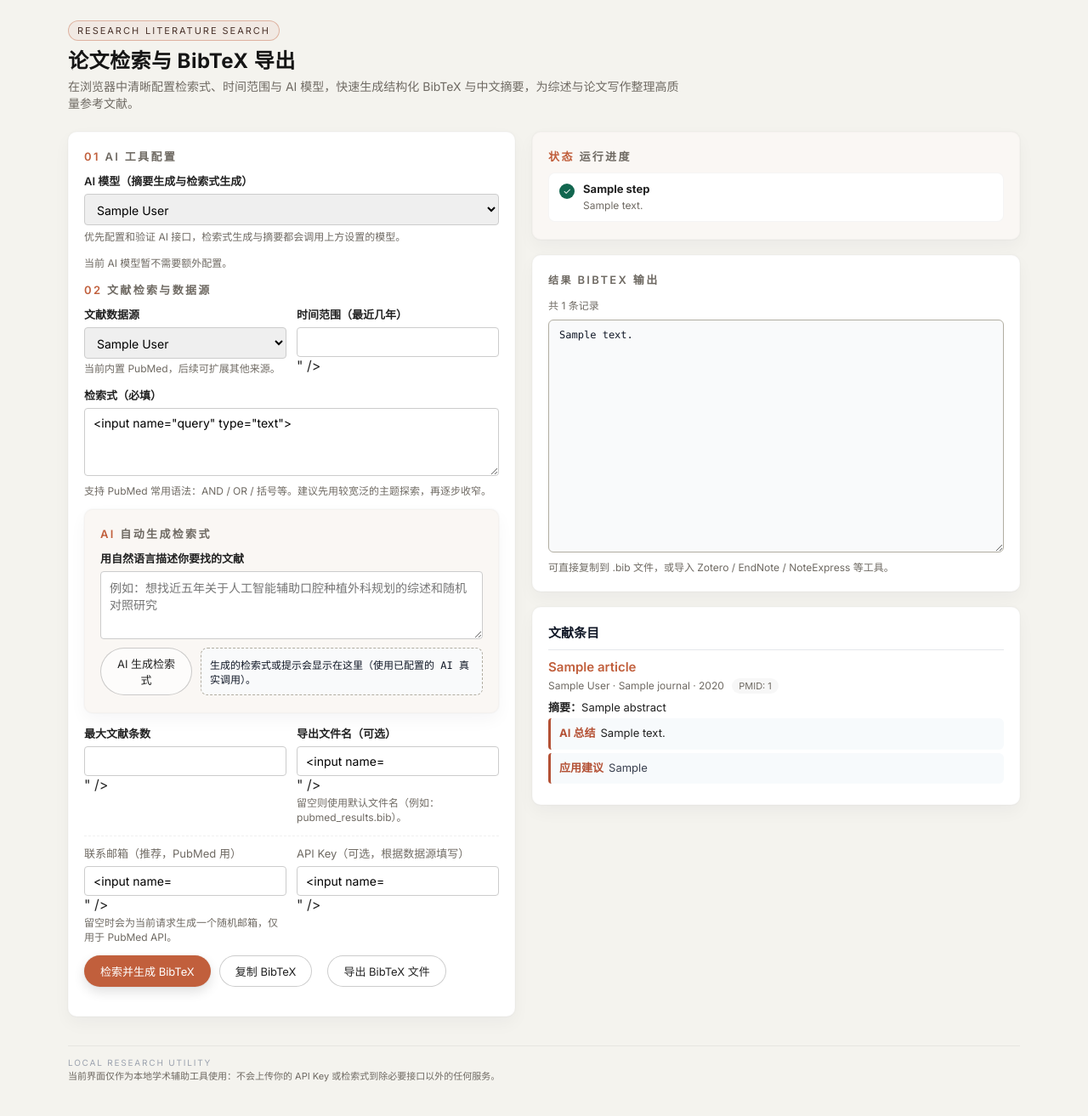
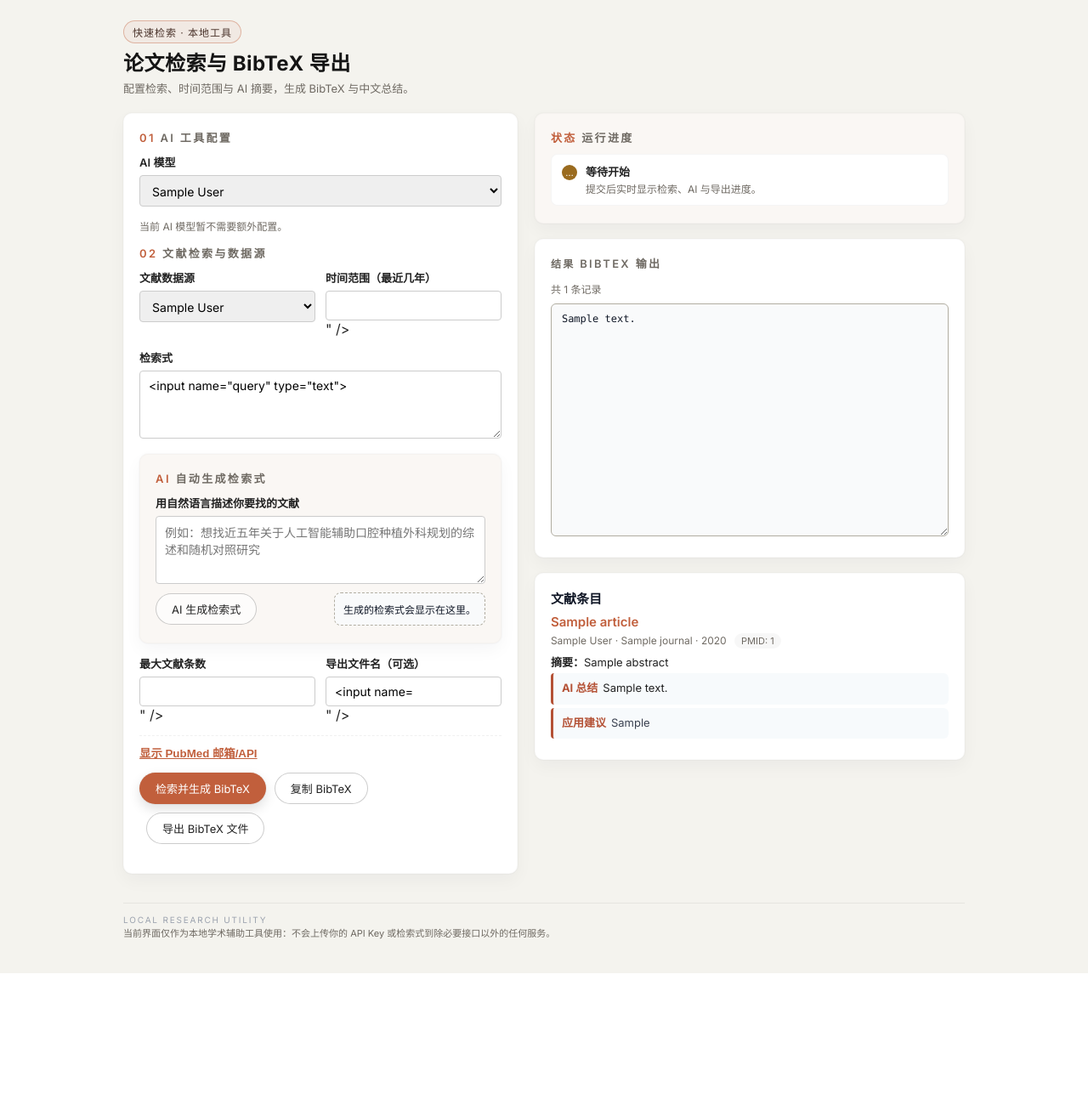
Before and after one commit to HOUHANLIN/Paper-Serch, a Python web app: template templates/index.html in a window 1280 px wide. Shown: the part 55-1368 px from the top of the page at 85% size. After the commit the page ends 1200 px from the top, so only its background shows below. Run offline with Jinja, Linux system fonts and the light colour scheme; the template is opened without the code that fills it: most values are stand-ins (such as "Sample title", 1, 10 or a date in 2020); form fields are guessed from the names that the template uses.

Commit message:
Fix search stream source argument

```diff
--- a/static/css/main.css
+++ b/static/css/main.css
@@ -125,16 +125,15 @@
   border-radius: 999px;
   background: rgba(193, 95, 60, 0.06);
   border: 1px solid rgba(193, 95, 60, 0.4);
-  font-size: 11px;
-  text-transform: uppercase;
-  letter-spacing: 0.18em;
+  font-size: 12px;
+  letter-spacing: 0.08em;
   color: #4a332b;
 }
 
 .subtitle {
   color: var(--np-text-muted);
-  font-size: 14px;
-  margin-bottom: 24px;
+  font-size: 13px;
+  margin-bottom: 20px;
   max-width: 720px;
 }
 
@@ -258,6 +257,27 @@
   opacity: 0.55;
   cursor: default;
   box-shadow: none;
+}
+
+.link-button {
+  background: transparent;
+  border: none;
+  color: var(--np-deep-blue);
+  font-weight: 600;
+  cursor: pointer;
+  padding: 0;
+  text-decoration: underline;
+}
+
+.contact-advanced {
+  display: grid;
+  grid-template-columns: repeat(auto-fit, minmax(220px, 1fr));
+  gap: 12px;
+  width: 100%;
+}
+
+.form-actions {
+  flex-wrap: wrap;
 }
 
 .export-btn {
@@ -491,6 +511,7 @@
   gap: 10px;
   align-items: center;
   margin-top: 6px;
+  justify-content: space-between;
 }
 
 .generator-output {
@@ -501,6 +522,26 @@
   padding: 10px;
   font-size: 12px;
   color: #111827;
+}
+
+.generator-preview {
+  background: #fff;
+  border-radius: 6px;
+  padding: 10px;
+  font-size: 13px;
+  color: #2c2c2c;
+  margin: 8px 0 4px;
+  border: 1px solid #e1ded6;
+  white-space: pre-wrap;
+}
+
+.generator-preview-actions {
+  display: flex;
+  justify-content: flex-end;
+}
+
+.generator-preview-actions .btn-apply {
+  padding: 8px 12px;
 }
 
 .tutorial-body {
--- a/static/js/main.js
+++ b/static/js/main.js
@@ -20,8 +20,22 @@
   }
 }
 
+function showError(message) {
+  const errorBox = document.getElementById('error-box');
+  if (!errorBox) return;
+  if (message) {
+    errorBox.textContent = message;
+    errorBox.style.display = 'block';
+  } else {
+    errorBox.textContent = '';
+    errorBox.style.display = 'none';
+  }
+}
+
 function applySourceDefaults() {
-  const source = document.getElementById('source').value;
+  const sourceSelect = document.getElementById('source');
+  if (!sourceSelect) return;
+  const source = sourceSelect.value;
   const defaults = (window.sourceDefaults && window.sourceDefaults[source]) || {};
   const yearsInput = document.getElementById('years');
   const maxResultsInput = document.getElementById('max_results');
@@ -106,12 +120,78 @@
   }
 }
 
+function createStatusItem(entry) {
+  const li = document.createElement('li');
+  li.className = 'status-item';
+  const icon = document.createElement('span');
+  icon.className = `status-icon ${entry.status || 'pending'}`;
+  if (entry.status === 'success') icon.textContent = '✓';
+  else if (entry.status === 'error') icon.textContent = '!';
+  else icon.textContent = '…';
+  const text = document.createElement('div');
+  text.className = 'status-text';
+  const strong = document.createElement('strong');
+  strong.textContent = entry.step || '';
+  const span = document.createElement('span');
+  span.textContent = entry.detail || '';
+  text.appendChild(strong);
+  text.appendChild(span);
+  li.appendChild(icon);
+  li.appendChild(text);
+  return li;
+}
+
+function resetStatusList() {
+  const list = document.getElementById('status-list');
+  if (!list) return;
+  list.innerHTML = '';
+  const placeholder = document.createElement('li');
+  placeholder.className = 'status-item';
+  placeholder.id = 'status-placeholder';
+  const icon = document.createElement('span');
+  icon.className = 'status-icon pending';
+  icon.textContent = '…';
+  const text = document.createElement('div');
+  text.className = 'status-text';
+  const strong = document.createElement('strong');
+  strong.textContent = '等待开始';
+  const span = document.createElement('span');
+  span.textContent = '提交后实时显示进度。';
+  text.appendChild(strong);
+  text.appendChild(span);
+  placeholder.appendChild(icon);
+  placeholder.appendChild(text);
+  list.appendChild(placeholder);
+}
+
+function appendStatus(entry) {
+  const list = document.getElementById('status-list');
+  if (!list) return;
+  if (list.children.length && list.children[0].id === 'status-placeholder') {
+    list.innerHTML = '';
+  }
+  list.appendChild(createStatusItem(entry));
+}
+
+function renderInitialStatus() {
+  const initial = window.initialStatusLog || [];
+  const list = document.getElementById('status-list');
+  if (!list) return;
+  if (!initial.length) return;
+  list.innerHTML = '';
+  initial.forEach((item) => list.appendChild(createStatusItem(item)));
+}
+
+let generatedQuery = '';
+
 async function generateQuery() {
   const intentInput = document.getElementById('intent');
-  const outputBox = document.getElementById('generator-output');
+  const messageBox = document.getElementById('generator-message');
+  const previewBox = document.getElementById('generator-preview');
+  const actions = document.getElementById('generator-preview-actions');
   const button = document.getElementById('btn-generate-query');
   if (!intentInput || !intentInput.value.trim()) {
-    outputBox.textContent = '请先输入你要检索的自然语言需求。';
+    if (messageBox) messageBox.textContent = '请先输入你要检索的自然语言需求。';
     return;
   }
   if (button) {
@@ -138,24 +218,181 @@
       body: JSON.stringify(body),
     });
     const data = await resp.json();
-    if (outputBox) {
-      outputBox.textContent = data.message || '';
+    generatedQuery = data.query || '';
+    if (messageBox) messageBox.textContent = data.message || '已生成预览。';
+    if (previewBox) {
+      previewBox.textContent = generatedQuery || '未生成检索式，请检查配置。';
+      previewBox.style.display = generatedQuery ? 'block' : 'none';
     }
-    if (data.query) {
-      const queryInput = document.getElementById('query');
-      if (queryInput) {
-        queryInput.value = data.query;
-      }
+    if (actions) {
+      actions.style.display = generatedQuery ? 'flex' : 'none';
     }
   } catch (err) {
-    if (outputBox) {
-      outputBox.textContent = '生成失败，请稍后重试或检查网络配置。';
+    if (messageBox) {
+      messageBox.textContent = '生成失败，请稍后重试或检查网络配置。';
     }
     console.error(err);
   } finally {
     if (button) {
       button.disabled = false;
       button.textContent = 'AI 生成检索式';
+    }
+  }
+}
+
+function applyGeneratedQuery() {
+  if (!generatedQuery) return;
+  const queryInput = document.getElementById('query');
+  if (queryInput) {
+    queryInput.value = generatedQuery;
+    queryInput.focus();
+  }
+}
+
+function renderArticles(articles) {
+  const container = document.getElementById('article-container');
+  if (!container) return;
+  if (!articles || !articles.length) {
+    container.innerHTML = '<div class="hint">提交后将在此展示检索到的文献列表与 AI 总结。</div>';
+    return;
+  }
+  const fragments = articles.map((article) => {
+    const title = article.url
+      ? `<a href="${article.url}" target="_blank" rel="noreferrer">${article.title}</a>`
+      : article.title;
+    const pmid = article.pmid ? `<span class="badge">PMID: ${article.pmid}</span>` : '';
+    const abstractBlock = article.abstract
+      ? `<div class="article-abstract"><span class="article-label">摘要：</span>${article.abstract}</div>`
+      : '';
+    const summaryBlock = article.summary_zh
+      ? `<div class="article-summary"><span class="article-summary-label">AI 总结</span>${article.summary_zh}</div>`
+      : '';
+    const usageBlock = article.usage_zh
+      ? `<div class="article-summary article-usage"><span class="article-summary-label">应用建议</span>${article.usage_zh}</div>`
+      : '';
+    return `
+      <div class="article">
+        <div class="article-title">${title}</div>
+        <div class="article-meta">${article.authors} · ${article.journal} · ${article.year} ${pmid}</div>
+        ${abstractBlock}
+        ${summaryBlock}
+        ${usageBlock}
+      </div>
+    `;
+  });
+  container.innerHTML = fragments.join('');
+}
+
+function updateBibtexResult(bibtexText, count) {
+  const bibtexOutput = document.getElementById('bibtex-output');
+  const resultCount = document.getElementById('result-count');
+  const copyBtn = document.getElementById('copy-btn');
+  const exportBtn = document.querySelector('.export-btn');
+  const hidden = document.getElementById('bibtex-hidden');
+
+  if (bibtexOutput) {
+    bibtexOutput.value = bibtexText || '';
+  }
+  if (hidden) {
+    hidden.value = bibtexText || '';
+  }
+  if (resultCount) {
+    resultCount.textContent = `共 ${count || 0} 条记录`;
+  }
+  if (copyBtn) {
+    copyBtn.disabled = !bibtexText;
+  }
+  if (exportBtn) {
+    exportBtn.disabled = !bibtexText;
+  }
+}
+
+function parseSseChunk(chunk) {
+  const lines = chunk.split('\n');
+  let eventType = 'message';
+  let dataLine = '';
+  lines.forEach((line) => {
+    if (line.startsWith('event:')) {
+      eventType = line.replace('event:', '').trim();
+    } else if (line.startsWith('data:')) {
+      dataLine += line.replace('data:', '').trim();
+    }
+  });
+  let payload = {};
+  try {
+    payload = dataLine ? JSON.parse(dataLine) : {};
+  } catch (err) {
+    console.error('解析事件失败', err, chunk);
+  }
+  return { eventType, payload };
+}
+
+async function streamSearch(event) {
+  if (event) event.preventDefault();
+
+  const form = document.getElementById('search-form');
+  const submitBtn = document.getElementById('submit-btn');
+  if (!form) return;
+
+  resetStatusList();
+  showError('');
+  updateBibtexResult('', 0);
+  renderArticles([]);
+
+  if (submitBtn) {
+    submitBtn.disabled = true;
+    submitBtn.textContent = '运行中...';
+  }
+
+  const formData = new FormData(form);
+
+  try {
+    const resp = await fetch('/api/search_stream', {
+      method: 'POST',
+      body: formData,
+    });
+    if (!resp.ok || !resp.body) {
+      throw new Error('接口返回异常');
+    }
+    const reader = resp.body.getReader();
+    const decoder = new TextDecoder();
+    let buffer = '';
+    while (true) {
+      const { done, value } = await reader.read();
+      if (done) break;
+      buffer += decoder.decode(value, { stream: true });
+      const parts = buffer.split('\n\n');
+      buffer = parts.pop() || '';
+      parts.filter(Boolean).forEach((part) => {
+        const { eventType, payload } = parseSseChunk(part);
+        if (eventType === 'status' && payload.entry) {
+          appendStatus(payload.entry);
+        }
+        if (eventType === 'result') {
+          updateBibtexResult(payload.bibtex_text, payload.count);
+          renderArticles(payload.articles || []);
+        }
+        if (eventType === 'error' && payload.message) {
+          showError(payload.message);
+        }
+      });
+    }
+    if (buffer.trim()) {
+      const { eventType, payload } = parseSseChunk(buffer.trim());
+      if (eventType === 'status' && payload.entry) appendStatus(payload.entry);
+      if (eventType === 'error' && payload.message) showError(payload.message);
+      if (eventType === 'result') {
+        updateBibtexResult(payload.bibtex_text, payload.count);
+        renderArticles(payload.articles || []);
+      }
+    }
+  } catch (err) {
+    console.error(err);
+    showError('检索失败，请检查配置或网络。');
+  } finally {
+    if (submitBtn) {
+      submitBtn.disabled = false;
+      submitBtn.textContent = '检索并生成 BibTeX';
     }
   }
 }
@@ -176,11 +413,37 @@
       generateQuery();
     });
   }
+
+  const applyButton = document.getElementById('btn-apply-query');
+  if (applyButton) {
+    applyButton.addEventListener('click', applyGeneratedQuery);
+  }
+
+  const form = document.getElementById('search-form');
+  if (form) {
+    form.addEventListener('submit', (e) => {
+      if (e.submitter && e.submitter.classList.contains('export-btn')) {
+        return;
+      }
+      streamSearch(e);
+    });
+  }
+
+  const contactToggle = document.getElementById('toggle-contact');
+  const contactBlock = document.getElementById('contact-advanced');
+  if (contactToggle && contactBlock) {
+    contactToggle.addEventListener('click', () => {
+      const visible = contactBlock.style.display === 'block';
+      contactBlock.style.display = visible ? 'none' : 'block';
+      contactToggle.textContent = visible ? '显示 PubMed 邮箱/API' : '隐藏 PubMed 邮箱/API';
+    });
+  }
 }
 
 window.addEventListener('DOMContentLoaded', () => {
   applySourceDefaults();
   syncAiConfigState();
   wireHiddenBibtex();
+  renderInitialStatus();
   wireEvents();
 });
--- a/templates/index.html
+++ b/templates/index.html
@@ -27,14 +27,9 @@
 
       <main class="page">
         <div class="headline">
-          <div class="headline-pill">
-            <span>Research</span>
-            <span>Literature search</span>
-          </div>
+          <div class="headline-pill">快速检索 · 本地工具</div>
           <h1 class="headline-title">论文检索与 BibTeX 导出</h1>
-          <div class="subtitle">
-            在浏览器中清晰配置检索式、时间范围与 AI 模型，快速生成结构化 BibTeX 与中文摘要，为综述与论文写作整理高质量参考文献。
-          </div>
+          <div class="subtitle">配置检索、时间范围与 AI 摘要，生成 BibTeX 与中文总结。</div>
         </div>
 
         <div class="layout">
@@ -42,18 +37,15 @@
             <div class="card">
               <form method="post" id="search-form">
                 <div class="section-title"><span>01</span> AI 工具配置</div>
-                {% if error %}
-                <div class="error">{{ error }}</div>
-                {% endif %}
+                <div class="error" id="error-box" {% if not error %}style="display: none"{% endif %}>{{ error }}</div>
 
                 <div class="form-row">
-                  <label for="ai_provider">AI 模型（摘要生成与检索式生成）</label>
+                  <label for="ai_provider">AI 模型</label>
                   <select id="ai_provider" name="ai_provider">
                     {% for provider in ai_providers %}
                     <option value="{{ provider.name }}" {% if form.ai_provider == provider.name %}selected{% endif %}>{{ provider.display_name }}</option>
                     {% endfor %}
                   </select>
-                  <div class="hint">优先配置和验证 AI 接口，检索式生成与摘要都会调用上方设置的模型。</div>
                 </div>
 
                 <div class="form-row">
@@ -137,7 +129,6 @@
                       <option value="{{ source.name }}" {% if form.source == source.name %}selected{% endif %}>{{ source.display_name }}</option>
                       {% endfor %}
                     </select>
-                    <div class="hint hint-compact">当前内置 PubMed，后续可扩展其他来源。</div>
                   </div>
                   <div>
                     <label for="years">时间范围（最近几年）</label>
@@ -146,13 +137,12 @@
                 </div>
 
                 <div class="form-row">
-                  <label for="query">检索式（必填）</label>
+                  <label for="query">检索式</label>
                   <textarea
                     id="query"
                     name="query"
                     placeholder="例如：&quot;artificial intelligence&quot; AND (&quot;dental implants&quot; OR &quot;implant dentistry&quot; OR &quot;oral implantology&quot;)"
                   >{{ form.query }}</textarea>
-                  <div class="hint">支持 PubMed 常用语法：AND / OR / 括号等。建议先用较宽泛的主题探索，再逐步收窄。</div>
                 </div>
 
                 <div class="card card-soft" style="margin-bottom: 14px">
@@ -165,7 +155,13 @@
                   ></textarea>
                   <div class="generator-actions">
                     <button class="btn btn-secondary" id="btn-generate-query">AI 生成检索式</button>
-                    <div id="generator-output" class="generator-output">生成的检索式或提示会显示在这里（使用已配置的 AI 真实调用）。</div>
+                    <div id="generator-output" class="generator-output">
+                      <div class="generator-message" id="generator-message">生成的检索式会显示在这里。</div>
+                      <pre class="generator-preview" id="generator-preview" style="display: none"></pre>
+                      <div class="generator-preview-actions" id="generator-preview-actions" style="display: none">
+                        <button class="btn btn-primary btn-apply" id="btn-apply-query" type="button">应用到检索式</button>
+                      </div>
+                    </div>
                   </div>
                 </div>
 
@@ -177,26 +173,27 @@
                   <div>
                     <label for="output">导出文件名（可选）</label>
                     <input id="output" name="output" type="text" value="{{ form.output }}" />
-                    <div class="hint hint-compact">留空则使用默认文件名（例如：pubmed_results.bib）。</div>
                   </div>
                 </div>
 
                 <div class="form-row form-row-inline form-row-optional">
+                  <button class="link-button" id="toggle-contact" type="button">显示 PubMed 邮箱/API</button>
+                  <div id="contact-advanced" class="contact-advanced" style="display: none">
                     <div>
-                    <label for="email" class="optional-label">联系邮箱（推荐，PubMed 用）</label>
-                    <input id="email" name="email" type="text" placeholder="用于 NCBI E-utilities 合规使用" value="{{ form.email }}" />
-                    <div class="hint hint-compact">留空时会为当前请求生成一个随机邮箱，仅用于 PubMed API。</div>
+                      <label for="email" class="optional-label">联系邮箱（可选）</label>
+                      <input id="email" name="email" type="text" placeholder="用于 PubMed 合规" value="{{ form.email }}" />
                     </div>
                     <div>
-                    <label for="api_key" class="optional-label">API Key（可选，根据数据源填写）</label>
-                    <input id="api_key" name="api_key" type="text" placeholder="可选：例如 PubMed 的 NCBI API Key" value="{{ form.api_key }}" />
+                      <label for="api_key" class="optional-label">API Key（可选）</label>
+                      <input id="api_key" name="api_key" type="text" placeholder="NCBI API Key" value="{{ form.api_key }}" />
+                    </div>
                   </div>
                 </div>
 
                 <textarea id="bibtex-hidden" name="bibtex_text" style="display: none">{{ bibtex_text }}</textarea>
 
-                <div class="form-row" style="display: flex; gap: 10px; align-items: center">
-                  <button class="btn btn-primary" type="submit">检索并生成 BibTeX</button>
+                <div class="form-row form-actions" style="display: flex; gap: 10px; align-items: center">
+                  <button class="btn btn-primary" id="submit-btn" type="submit">检索并生成 BibTeX</button>
                   <button class="btn btn-secondary" type="button" id="copy-btn" onclick="copyBibtex()" {% if not bibtex_text %}disabled{% endif %}>复制 BibTeX</button>
                   <button class="btn btn-secondary export-btn" type="submit" formaction="/download" {% if not bibtex_text %}disabled{% endif %}>导出 BibTeX 文件</button>
                 </div>
@@ -207,28 +204,14 @@
           <section>
             <div class="card card-soft">
               <div class="section-title"><span>状态</span> 运行进度</div>
-              <ul class="status-list">
-                {% if status_log %}
-                {% for item in status_log %}
-                <li class="status-item">
-                  <span class="status-icon {{ 'success' if item.status == 'success' else 'error' if item.status == 'error' else 'pending' }}">
-                    {% if item.status == 'success' %}✓{% elif item.status == 'error' %}!{% else %}…{% endif %}
-                  </span>
-                  <div class="status-text">
-                    <strong>{{ item.step }}</strong>
-                    <span>{{ item.detail }}</span>
-                  </div>
-                </li>
-                {% endfor %}
-                {% else %}
-                <li class="status-item">
+              <ul class="status-list" id="status-list">
+                <li class="status-item" id="status-placeholder">
                   <span class="status-icon pending">…</span>
                   <div class="status-text">
                     <strong>等待开始</strong>
-                    <span>提交表单后会展示检索、AI 调用与导出等进度。</span>
+                    <span>提交后实时显示检索、AI 与导出进度。</span>
                   </div>
                 </li>
-                {% endif %}
               </ul>
             </div>
 
@@ -236,15 +219,15 @@
               <div class="bibtex-header">
                 <div>
                   <div class="section-title"><span>结果</span> BibTeX 输出</div>
-                  <span>共 {{ count }} 条记录</span>
+                  <span id="result-count">共 {{ count }} 条记录</span>
                 </div>
               </div>
               <textarea id="bibtex-output" class="bibtex-output" rows="18" readonly>{{ bibtex_text }}</textarea>
-              <div class="hint">可直接复制到 .bib 文件，或导入 Zotero / EndNote / NoteExpress 等工具。</div>
             </div>
 
             <div class="card">
               <div class="article-list-title">文献条目</div>
+              <div id="article-container">
                 {% if articles %}
                 {% for article in articles %}
                 <div class="article">
@@ -271,6 +254,7 @@
                 <div class="hint">提交后将在此展示检索到的文献列表与 AI 总结。</div>
                 {% endif %}
               </div>
+            </div>
           </section>
         </div>
 
@@ -282,6 +266,7 @@
 
     <script>
       window.sourceDefaults = {{ source_defaults | tojson }};
+      window.initialStatusLog = {{ status_log | tojson }};
     </script>
     <script src="{{ url_for('static', filename='js/main.js') }}"></script>
   </body>
--- a/templates/tutorial.html
+++ b/templates/tutorial.html
@@ -43,8 +43,8 @@
           </ul>
 
           <h2>2. 配置检索</h2>
-          <p>在首页的“文献检索”区域填写检索式、时间范围和最大条数。你可以直接输入 PubMed 语法，也可以在“AI 自动生成检索式”中用自然语言描述需求，点击按钮快速生成可用的检索词。</p>
-          <p>表单会根据不同数据源自动补全默认邮箱、API Key 和输出文件名，确保规范调用接口。</p>
+          <p>在首页的“文献检索”区域填写检索式、时间范围和最大条数。你可以直接输入 PubMed 语法，也可以在“AI 自动生成检索式”中用自然语言描述需求，生成结果会先展示预览，点击“应用到检索式”后才会覆盖输入。</p>
+          <p>表单会根据不同数据源自动补全默认邮箱、API Key 和输出文件名，PubMed 合规信息默认折叠，通过“显示 PubMed 邮箱/API”按需展开。</p>
 
           <h2>3. 选择 AI 模型</h2>
           <p>在“工具选择”与“AI 工具配置”区域选择模型并补充配置：</p>
@@ -69,6 +69,7 @@
             <li>若网络受限，可自定义 OpenAI Base URL 接入兼容接口。</li>
             <li>使用 AI 自动生成检索式时，可在“AI 模型”中选择实际可用的接口并填好密钥，以获得最贴合语法的结果。</li>
             <li>默认字体为 Inter / Noto Sans SC，确保在中文环境下也能获得清晰的排版效果。</li>
+            <li>状态卡片实时刷新，如果某步失败会立即标红，便于快速调整参数。</li>
           </ul>
         </div>
       </main>
```
Also changed, not shown: docs/DEVELOPER.md (+2 -1 lines), webapp.py (+117 -59 lines), README.md, docs/CHANGELOG.md. Lines whose indentation alone changed are shown as unchanged.
